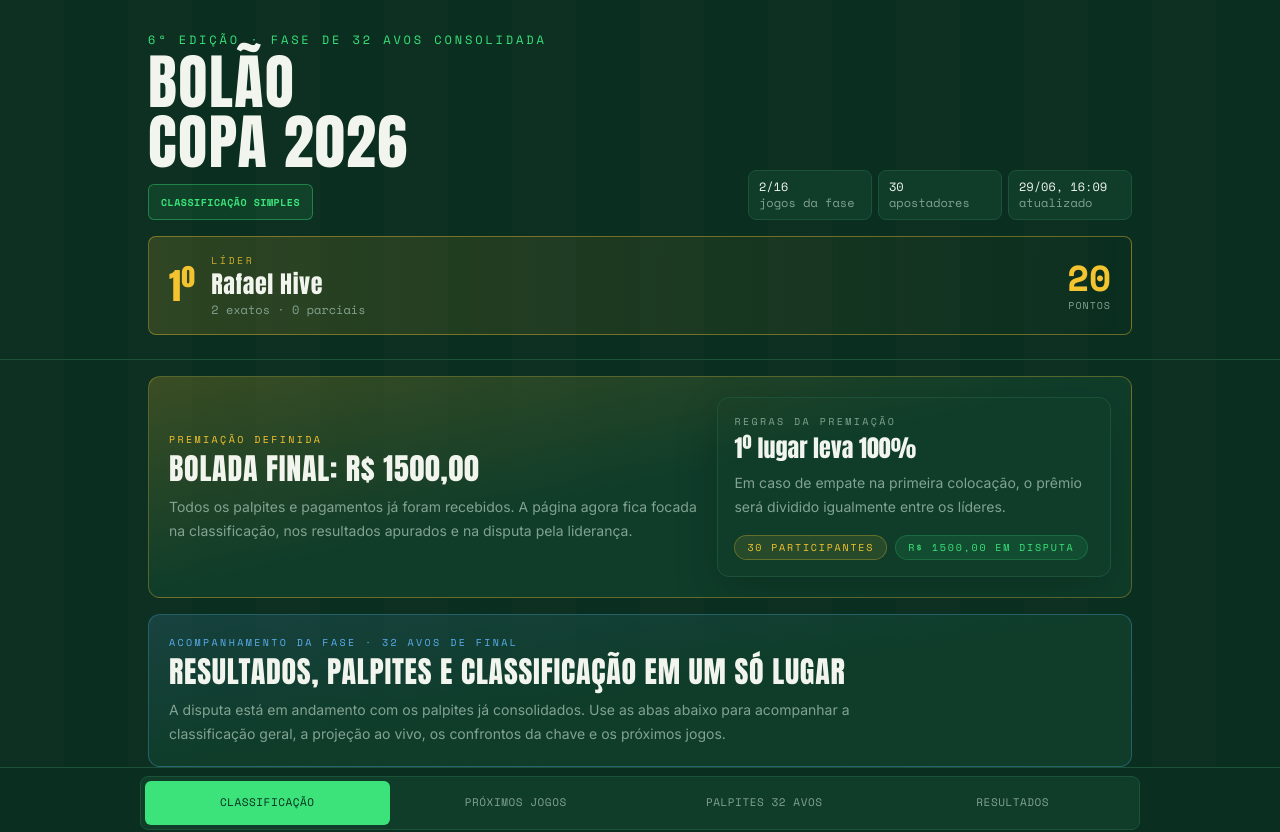
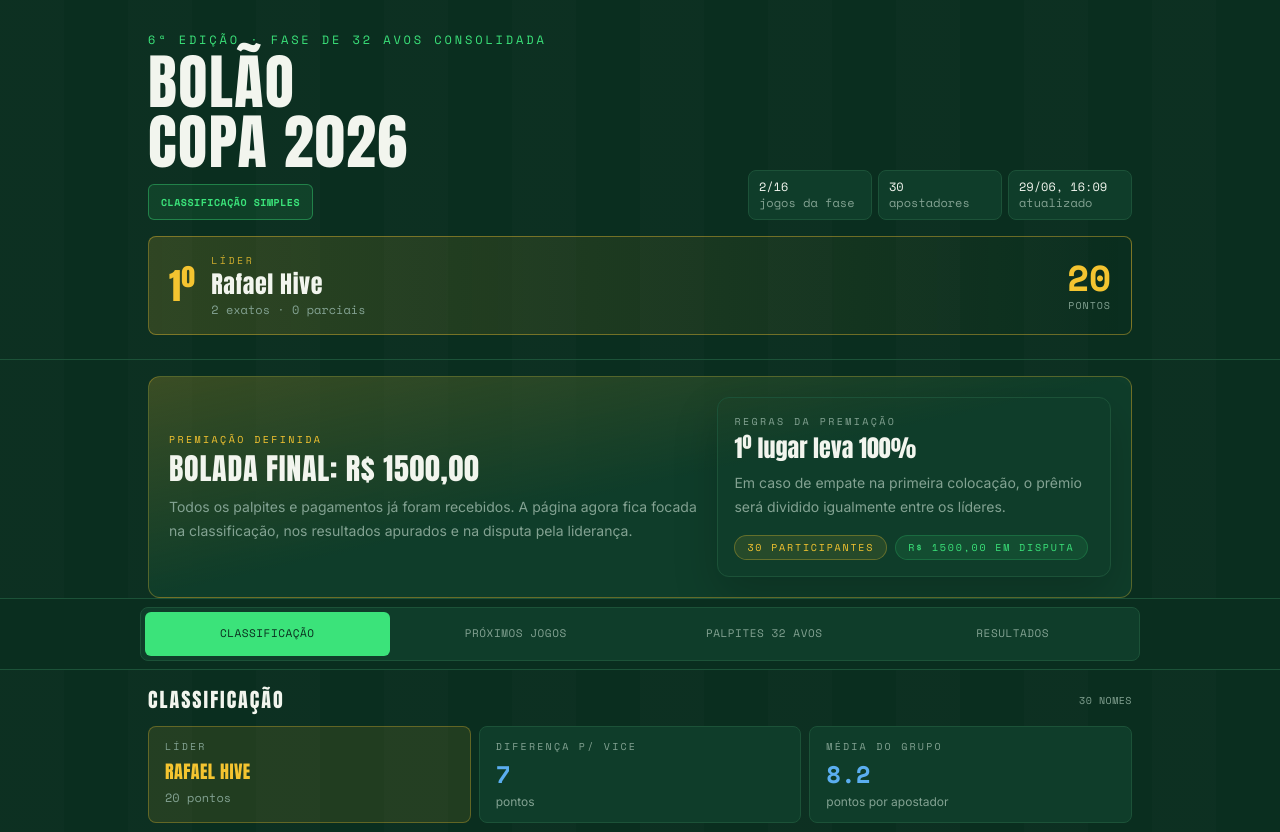
Before and after one commit to leandroclf/bolaocopa, a Next.js app: page / in a window 1280 px wide. Shown: the top 832 px of the page. Built offline with nearby package versions, Linux system fonts and the light colour scheme.

Commit message:
Remove phase notice panel

```diff
--- a/src/app/page.tsx
+++ b/src/app/page.tsx
@@ -1,7 +1,6 @@
 import Scoreboard from "@/components/Scoreboard";
 import PaymentBlock from "@/components/PaymentBlock";
 import DashboardTabs from "@/components/DashboardTabs";
-import PhaseNotice from "@/components/PhaseNotice";
 import { getLiveStandings, getStandings } from "@/lib/data";
 
 const fmt = (iso: string, opts: Intl.DateTimeFormatOptions) =>
@@ -21,7 +20,6 @@ export default function Page() {
         leader={leader}
       />
       <PaymentBlock totalParticipants={s.totalParticipants} entryFee={50} />
-      <PhaseNotice />
       <DashboardTabs standings={s} liveStandings={live} />
       <footer className="mx-auto max-w-5xl px-5 pt-6 text-center">
         <p className="font-mono text-[10px] uppercase tracking-[0.24em] text-slatey">Última atualização</p>
--- a/src/components/PhaseNotice.tsx
+++ /dev/null
@@ -1,20 +0,0 @@
-export default function PhaseNotice() {
-  return (
-    <section className="mx-auto max-w-5xl px-5 pt-4">
-      <div className="overflow-hidden rounded-xl border border-info/30 bg-gradient-to-br from-info/15 via-pitch-2 to-pitch-2">
-        <div className="p-5">
-          <p className="font-mono text-[10px] uppercase tracking-[0.24em] text-info">
-            acompanhamento da fase · 32 avos de final
-          </p>
-          <h2 className="mt-1 font-display text-2xl uppercase tracking-wide text-chalk sm:text-3xl">
-            Resultados, palpites e classificação em um só lugar
-          </h2>
-          <p className="mt-2 max-w-3xl text-sm leading-6 text-slatey">
-            A disputa está em andamento com os palpites já consolidados. Use as abas abaixo para acompanhar a
-            classificação geral, a projeção ao vivo, os confrontos da chave e os próximos jogos.
-          </p>
-        </div>
-      </div>
-    </section>
-  );
-}
```
